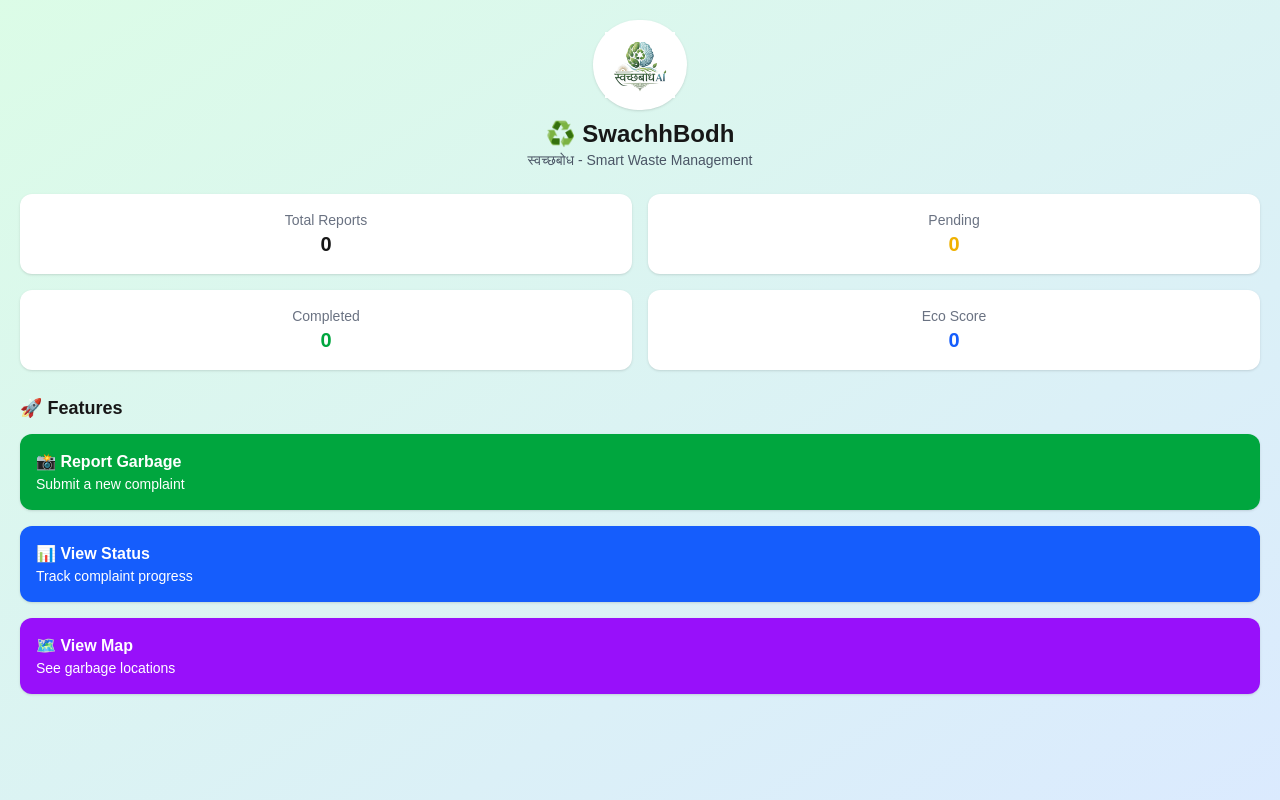
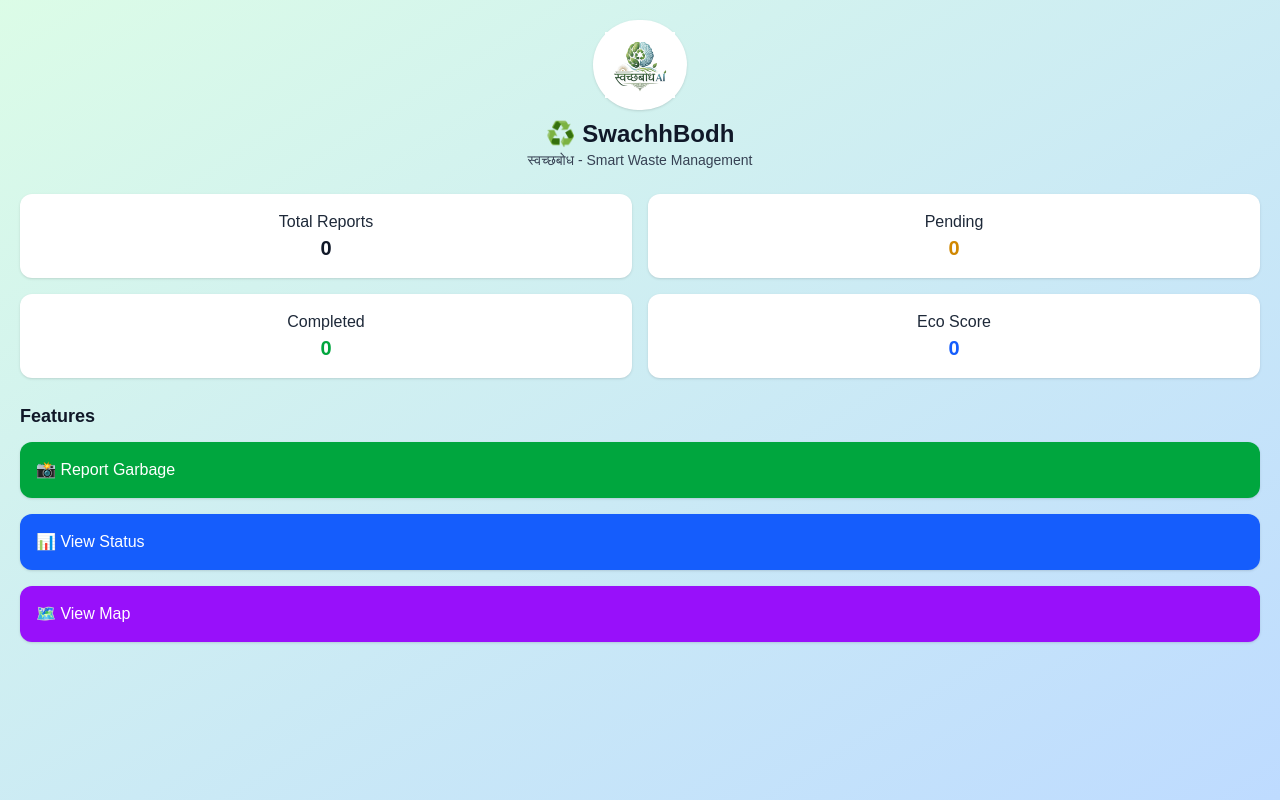
Before and after one commit to MP061code/Vizag, a Next.js app in the folder frontend/: page /dashboard in a window 1280 px wide. Built offline with nearby package versions, Linux system fonts and the light colour scheme.

Commit message:
updating color and usestate

```diff
--- a/frontend/app/dashboard/page.js
+++ b/frontend/app/dashboard/page.js
@@ -18,86 +18,59 @@
   const ecoScore = total * 10;
 
   return (
-    <div className="min-h-screen bg-gradient-to-br from-green-100 to-blue-100 p-5">
+    <div className="min-h-screen bg-gradient-to-br from-green-100 to-blue-200 p-5 text-gray-900">
 
-      {/* 🔥 LOGO + NAME */}
+      {/* LOGO */}
       <div className="flex flex-col items-center mb-6">
-
         <div className="bg-white p-3 rounded-full shadow mb-2">
-          <Image
-            src="/logo.png"
-            alt="logo"
-            width={70}
-            height={70}
-          />
+          <Image src="/logo.png" alt="logo" width={70} height={70} />
         </div>
 
-        <h1 className="text-2xl font-bold text-center">
-          ♻️ SwachhBodh
-        </h1>
-
-        <p className="text-gray-600 text-sm">
+        <h1 className="text-2xl font-bold">♻️ SwachhBodh</h1>
+        <p className="text-gray-700 text-sm">
           स्वच्छबोध - Smart Waste Management
         </p>
-
       </div>
 
-      {/* 📊 STATS CARDS */}
+      {/* STATS */}
       <div className="grid grid-cols-2 gap-4 mb-6">
-
         <div className="bg-white p-4 rounded-xl shadow text-center">
-          <p className="text-gray-500 text-sm">Total Reports</p>
+          <p className="text-gray-800">Total Reports</p>
           <h2 className="text-xl font-bold">{total}</h2>
         </div>
 
         <div className="bg-white p-4 rounded-xl shadow text-center">
-          <p className="text-gray-500 text-sm">Pending</p>
-          <h2 className="text-xl font-bold text-yellow-500">{pending}</h2>
+          <p className="text-gray-800">Pending</p>
+          <h2 className="text-xl font-bold text-yellow-600">{pending}</h2>
         </div>
 
         <div className="bg-white p-4 rounded-xl shadow text-center">
-          <p className="text-gray-500 text-sm">Completed</p>
+          <p className="text-gray-800">Completed</p>
           <h2 className="text-xl font-bold text-green-600">{completed}</h2>
         </div>
 
         <div className="bg-white p-4 rounded-xl shadow text-center">
-          <p className="text-gray-500 text-sm">Eco Score</p>
+          <p className="text-gray-800">Eco Score</p>
           <h2 className="text-xl font-bold text-blue-600">{ecoScore}</h2>
         </div>
-
       </div>
 
-      {/* 🚀 FEATURE CARDS */}
-      <h2 className="text-lg font-semibold mb-3">🚀 Features</h2>
+      {/* FEATURES */}
+      <h2 className="text-lg font-semibold mb-3"> Features</h2>
 
       <div className="grid gap-4">
-
-        <div
-          onClick={() => router.push("/report")}
-          className="bg-green-600 text-white p-4 rounded-xl shadow cursor-pointer"
-        >
-          <h3 className="font-semibold">📸 Report Garbage</h3>
-          <p className="text-sm">Submit a new complaint</p>
+        <div onClick={() => router.push("/report")} className="bg-green-600 text-white p-4 rounded-xl shadow cursor-pointer">
+          📸 Report Garbage
         </div>
 
-        <div
-          onClick={() => router.push("/status")}
-          className="bg-blue-600 text-white p-4 rounded-xl shadow cursor-pointer"
-        >
-          <h3 className="font-semibold">📊 View Status</h3>
-          <p className="text-sm">Track complaint progress</p>
+        <div onClick={() => router.push("/status")} className="bg-blue-600 text-white p-4 rounded-xl shadow cursor-pointer">
+          📊 View Status
         </div>
 
-        <div
-          onClick={() => router.push("/map")}
-          className="bg-purple-600 text-white p-4 rounded-xl shadow cursor-pointer"
-        >
-          <h3 className="font-semibold">🗺️ View Map</h3>
-          <p className="text-sm">See garbage locations</p>
+        <div onClick={() => router.push("/map")} className="bg-purple-600 text-white p-4 rounded-xl shadow cursor-pointer">
+          🗺️ View Map
         </div>
-
       </div>
-
     </div>
   );
 }
--- a/frontend/app/map/page.js
+++ b/frontend/app/map/page.js
@@ -1,6 +1,7 @@
 "use client";
 import dynamic from "next/dynamic";
 import { useEffect, useState } from "react";
+import { useRouter } from "next/navigation";
 import "leaflet/dist/leaflet.css";
 
 const MapContainer = dynamic(() => import("react-leaflet").then(m => m.MapContainer), { ssr: false });
@@ -10,6 +11,7 @@
 
 export default function MapPage() {
   const [reports, setReports] = useState([]);
+  const router = useRouter();
 
   useEffect(() => {
     const data = JSON.parse(localStorage.getItem("reports")) || [];
@@ -17,6 +19,16 @@
   }, []);
 
   return (
+    <div className="relative">
+
+      {/* BACK BUTTON */}
+      <button
+        onClick={() => router.push("/dashboard")}
+        className="absolute top-4 left-4 z-[1000] bg-white p-2 rounded shadow"
+      >
+        ← Back
+      </button>
+
       <MapContainer center={[17.6868, 83.2185]} zoom={13} style={{ height: "100vh" }}>
         <TileLayer url="https://{s}.tile.openstreetmap.org/{z}/{x}/{y}.png" />
 
@@ -29,5 +41,6 @@
           </Marker>
         ))}
       </MapContainer>
+    </div>
   );
 }
--- a/frontend/app/report/page.js
+++ b/frontend/app/report/page.js
@@ -4,7 +4,6 @@
 
 export default function ReportPage() {
   const router = useRouter();
-
   const [description, setDescription] = useState("");
   const [message, setMessage] = useState("");
   const fileRef = useRef();
@@ -18,7 +17,6 @@
       return;
     }
 
-    // Duplicate check
     const existing = JSON.parse(localStorage.getItem("reports")) || [];
     const duplicate = existing.find(r => r.description === description);
 
@@ -27,7 +25,6 @@
       return;
     }
 
-    // Priority logic
     let priority = "Low";
     if (description.includes("hospital") || description.includes("school")) {
       priority = "High";
@@ -38,41 +35,46 @@
       description,
       status: "Pending",
       priority,
-      location: "Vizag",
       lat: 17.6868,
       lng: 83.2185,
     };
 
     localStorage.setItem("reports", JSON.stringify([...existing, newReport]));
 
-    setMessage("✅ Report submitted! You helped clean 🌱");
+    setMessage("✅ Report submitted!");
 
     setTimeout(() => router.push("/dashboard"), 1000);
   };
 
   return (
-    <div className="min-h-screen p-5">
-      <button onClick={() => router.push("/dashboard")}>← Back</button>
+    <div className="min-h-screen p-5 bg-gray-100">
 
-      <div className="bg-white p-6 rounded-xl max-w-md mx-auto">
-        <h1 className="text-xl font-bold mb-4">📸 Report Garbage</h1>
+      <button
+        onClick={() => router.push("/dashboard")}
+        className="mb-4 text-blue-600 font-semibold"
+      >
+        ← Back to Dashboard
+      </button>
+
+      <div className="bg-white p-6 rounded-xl max-w-md mx-auto shadow">
+        <h1 className="text-xl font-bold mb-4 text-center">📸 Report Garbage</h1>
 
         <form onSubmit={handleSubmit} className="space-y-4">
-          <input type="file" ref={fileRef} className="w-full border p-2" />
+          <input type="file" ref={fileRef} className="w-full border p-2 rounded" />
 
           <textarea
             placeholder="Describe issue"
             value={description}
             onChange={(e) => setDescription(e.target.value)}
-            className="w-full border p-2"
+            className="w-full border p-2 rounded"
           />
 
-          <button className="w-full bg-green-600 text-white p-2">
+          <button className="w-full bg-green-600 text-white p-2 rounded">
             Submit
           </button>
         </form>
 
-        {message && <p className="mt-3">{message}</p>}
+        {message && <p className="mt-3 text-center">{message}</p>}
       </div>
     </div>
   );
--- a/frontend/app/status/page.js
+++ b/frontend/app/status/page.js
@@ -1,13 +1,14 @@
 "use client";
 import { useEffect, useState } from "react";
+import { useRouter } from "next/navigation";
 
 export default function StatusPage() {
   const [reports, setReports] = useState([]);
+  const router = useRouter();
 
   useEffect(() => {
     let data = JSON.parse(localStorage.getItem("reports")) || [];
 
-    // Auto update status
     data = data.map(r => {
       if (r.status === "Pending") r.status = "In Progress";
       else if (r.status === "In Progress") r.status = "Done";
@@ -19,12 +20,20 @@
   }, []);
 
   return (
-    <div className="p-5">
+    <div className="min-h-screen p-5 bg-gray-100">
+
+      <button
+        onClick={() => router.push("/dashboard")}
+        className="mb-4 text-blue-600 font-semibold"
+      >
+        ← Back to Dashboard
+      </button>
+
       <h1 className="text-xl font-bold mb-4">📊 Status</h1>
 
       {reports.map(r => (
-        <div key={r.id} className="border p-3 mb-3 rounded">
-          <p><b>{r.description}</b></p>
+        <div key={r.id} className="bg-white p-4 mb-3 rounded shadow">
+          <p className="font-semibold">{r.description}</p>
           <p>Status: {r.status}</p>
           <p>Priority: {r.priority}</p>
         </div>
```
Lines whose indentation alone changed are shown as unchanged.
